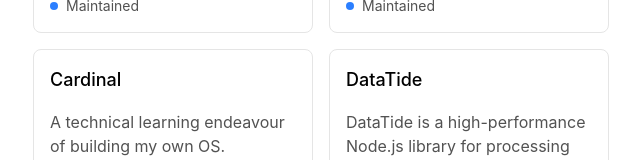
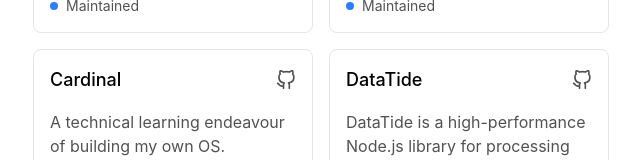
Before and after one commit to vicotrbb/victorbona.blog, a Next.js app: page /projects in a window 1280 px wide. Shown: the part 489-649 px from the top of the page, without its empty margins (319-959 px from the left). Built offline with nearby package versions, Linux system fonts and the light colour scheme.

Commit message:
fix: fix issue with project card

```diff
--- a/app/components/ProjectCard.tsx
+++ b/app/components/ProjectCard.tsx
@@ -8,7 +8,7 @@
       <div className="flex items-center justify-between mb-4">
         <h2 className="font-medium text-lg">{project.name}</h2>
         <div className="flex items-center space-x-3">
-          {project.website && (
+          {project.repository && (
             <a
               href={project.repository}
               target="_blank"
```
